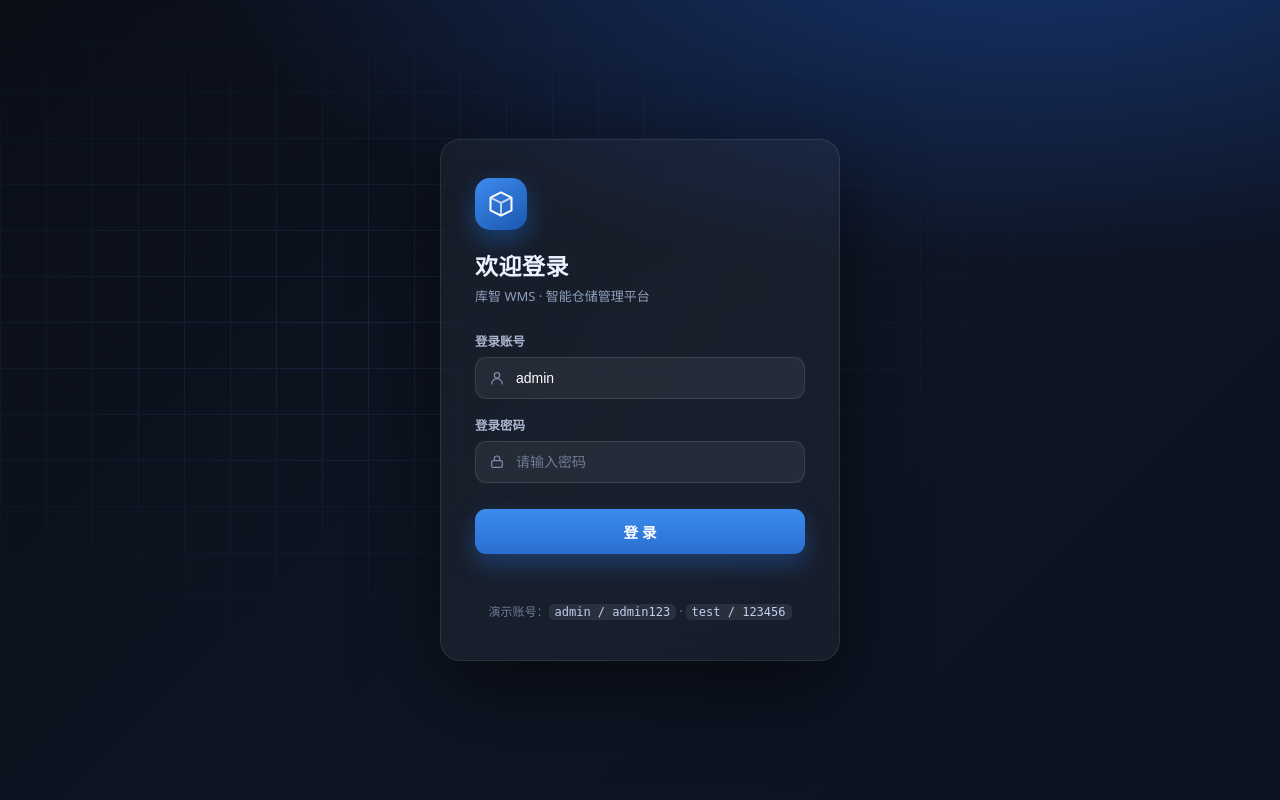
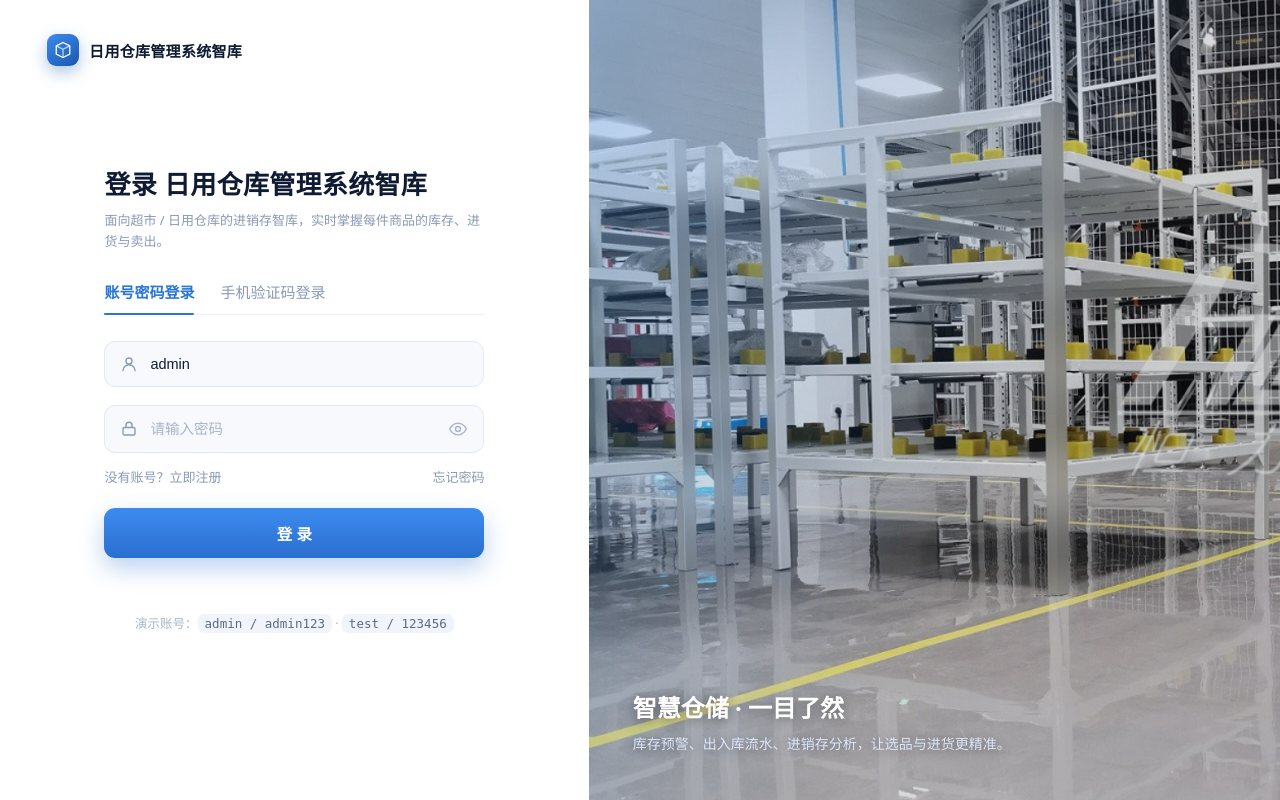
Before and after one commit to bal483836-ctrl/Warehouse_MS, a Spring Boot app: page /login.html in a window 1280 px wide. Run offline with Spring Boot 4, Linux system fonts and the light colour scheme.

Commit message:
优化 Batch1：登录改版 + 系统更名 + 导航精简 + 预警看板 + 精简数据
- 系统更名为「日用仓库管理系统智库」（登录页/标题/侧栏品牌）
- 登录页改为宽版两栏（左表单右图片，StreamLake 风格），密码框加显隐按钮，
  组件加宽美化；右侧沿用仓库实景图（裁掉旧表单）
- 导航精简：移除 菜单管理/用户角色/角色资源/库存盘点/盘点明细；
  新增「预警看板」显示低于安全下限的商品（/api/stats/lowstock）
- 精简种子流水数据（54 -> 20 行，跨 6 个月）
- 修复趋势图在稀疏数据下的 SVG 路径 bug
- 字段/文案统一中文

Co-Authored-By: Claude Opus 4.8 <noreply@anthropic.com>
Claude-Session: https://claude.ai/code/session_01VYBntPdELycWmpV4LMamDX

```diff
--- a/backend/src/main/resources/static/index.html
+++ b/backend/src/main/resources/static/index.html
@@ -3,7 +3,7 @@
 <head>
 <meta charset="utf-8">
 <meta name="viewport" content="width=device-width,initial-scale=1">
-<title>库智 WMS · 仓库管理系统</title>
+<title>日用仓库管理系统智库</title>
 <link rel="stylesheet" href="app.css">
 </head>
 <body>
@@ -11,7 +11,7 @@
   <aside class="sidebar">
     <div class="brand">
       <div class="logo"><svg viewBox="0 0 24 24" fill="none"><path d="M12 2 3 6.5v11L12 22l9-4.5v-11L12 2Z" stroke="#fff" stroke-width="1.7" stroke-linejoin="round"/><path d="M3 6.5 12 11l9-4.5M12 11v11" stroke="#fff" stroke-width="1.7" stroke-linejoin="round" opacity=".7"/></svg></div>
-      <div><b>库智 WMS</b><span>智能仓储管理平台</span></div>
+      <div><b>日用仓库智库</b><span>进销存 · 库存预警</span></div>
     </div>
     <nav id="nav" class="nav"></nav>
     <div class="side-foot">
--- a/backend/src/main/resources/static/login.html
+++ b/backend/src/main/resources/static/login.html
@@ -3,59 +3,113 @@
 <head>
 <meta charset="utf-8">
 <meta name="viewport" content="width=device-width,initial-scale=1">
-<title>登录 · 库智 WMS</title>
+<title>登录 · 日用仓库管理系统智库</title>
 <style>
   *{box-sizing:border-box}
-  body{margin:0;font-family:system-ui,-apple-system,"Segoe UI",sans-serif;min-height:100vh;display:grid;place-items:center;
-    background:radial-gradient(120% 80% at 80% -10%,#16346f,transparent 55%),linear-gradient(135deg,#0a0e17,#0e1523 55%,#0a1120);color:#eaf1ff;overflow:hidden}
-  .bg{position:fixed;inset:0;opacity:.16;background-image:
-    linear-gradient(#4c86e1 1px,transparent 1px),linear-gradient(90deg,#4c86e1 1px,transparent 1px);
-    background-size:46px 46px;mask-image:radial-gradient(80% 60% at 30% 40%,#000,transparent 75%)}
-  .card{position:relative;width:min(400px,92vw);background:rgba(255,255,255,.045);border:1px solid rgba(255,255,255,.09);
-    border-radius:20px;padding:38px 34px;backdrop-filter:blur(14px);box-shadow:0 30px 80px rgba(0,0,0,.5)}
-  .logo{width:52px;height:52px;border-radius:15px;background:linear-gradient(145deg,#3d8bef,#1b57b0);display:grid;place-items:center;
-    box-shadow:0 10px 26px rgba(28,92,171,.6);margin-bottom:18px}
-  .logo svg{width:28px;height:28px}
-  h1{font-size:23px;margin:0 0 4px;letter-spacing:.5px}
-  .sub{color:#8fa0bd;font-size:13px;margin-bottom:26px}
-  label{display:block;font-size:12.5px;color:#aab7cf;margin:16px 0 7px;font-weight:600}
-  .inp{display:flex;align-items:center;gap:9px;background:rgba(255,255,255,.06);border:1px solid rgba(255,255,255,.1);
-    border-radius:11px;padding:11px 13px;transition:border-color .15s}
-  .inp:focus-within{border-color:#4c86e1;box-shadow:0 0 0 3px rgba(76,134,225,.18)}
-  .inp svg{width:16px;height:16px;color:#7e8ea8;flex:0 0 auto}
-  .inp input{flex:1;background:none;border:none;outline:none;color:#fff;font-size:14px}
-  .inp input::placeholder{color:#6f7d95}
-  button{width:100%;margin-top:26px;padding:12px;border:none;border-radius:11px;background:linear-gradient(180deg,#3d8bef,#2a6fd0);
-    color:#fff;font-size:14.5px;font-weight:600;box-shadow:0 10px 24px rgba(42,111,208,.4);transition:transform .12s,box-shadow .12s}
-  button:hover{transform:translateY(-1px);box-shadow:0 14px 30px rgba(42,111,208,.5)}
-  button:disabled{opacity:.6;cursor:default;transform:none}
-  .err{color:#ff9b9b;font-size:12.5px;margin-top:14px;min-height:16px;text-align:center}
-  .hint{margin-top:18px;text-align:center;font-size:12px;color:#6f7d95;line-height:1.7}
-  .hint code{background:rgba(255,255,255,.08);padding:1px 6px;border-radius:5px;color:#bcd0f0}
+  body{margin:0;font-family:system-ui,-apple-system,"Segoe UI",sans-serif;background:#eef2f9;color:#0f1b33}
+  .wrap{display:flex;min-height:100vh}
+  /* 左侧登录面板 */
+  .left{width:46%;max-width:620px;min-width:380px;background:#fff;display:flex;flex-direction:column;justify-content:center;
+    padding:48px 8%;position:relative}
+  .brand{display:flex;align-items:center;gap:10px;position:absolute;top:34px;left:8%}
+  .brand .logo{width:32px;height:32px;border-radius:9px;background:linear-gradient(145deg,#3d8bef,#1b57b0);
+    display:grid;place-items:center;box-shadow:0 6px 16px rgba(28,92,171,.35)}
+  .brand .logo svg{width:18px;height:18px}
+  .brand b{font-size:15px;letter-spacing:.3px;color:#0f1b33}
+  .panel{width:100%;max-width:380px;margin:0 auto}
+  h1{font-size:26px;margin:0 0 8px;letter-spacing:.3px}
+  .sub{color:#8a99b5;font-size:13px;margin-bottom:30px;line-height:1.6}
+  /* 选项卡 */
+  .tabs{display:flex;gap:26px;border-bottom:1px solid #eef1f7;margin-bottom:26px}
+  .tabs .tab{padding-bottom:12px;font-size:15px;color:#8a99b5;cursor:pointer;position:relative;font-weight:500}
+  .tabs .tab.on{color:#2a78d6;font-weight:600}
+  .tabs .tab.on::after{content:"";position:absolute;left:0;right:0;bottom:-1px;height:2px;border-radius:2px;background:#2a78d6}
+  /* 输入框 */
+  .field{margin-bottom:18px}
+  .inp{display:flex;align-items:center;gap:10px;background:#f7f9fd;border:1px solid #e3e9f3;border-radius:11px;
+    padding:13px 15px;transition:border-color .15s,box-shadow .15s}
+  .inp:focus-within{border-color:#2a78d6;background:#fff;box-shadow:0 0 0 3px rgba(42,120,214,.12)}
+  .inp svg.lead{width:18px;height:18px;color:#8a99b5;flex:0 0 auto}
+  .inp input{flex:1;background:none;border:none;outline:none;color:#0f1b33;font-size:14.5px}
+  .inp input::placeholder{color:#a9b4c9}
+  .eye{width:20px;height:20px;color:#a9b4c9;cursor:pointer;flex:0 0 auto}
+  .eye:hover{color:#2a78d6}
+  .row-between{display:flex;align-items:center;justify-content:space-between;margin:-4px 0 22px;font-size:13px}
+  .row-between a{color:#8a99b5;text-decoration:none}
+  .row-between a:hover{color:#2a78d6}
+  .loginBtn{width:100%;padding:14px;border:none;border-radius:11px;background:linear-gradient(180deg,#3d8bef,#2a6fd0);
+    color:#fff;font-size:15.5px;font-weight:600;cursor:pointer;box-shadow:0 10px 24px rgba(42,111,208,.32);
+    transition:transform .12s,box-shadow .12s}
+  .loginBtn:hover{transform:translateY(-1px);box-shadow:0 14px 30px rgba(42,111,208,.42)}
+  .loginBtn:disabled{opacity:.6;cursor:default;transform:none}
+  .err{color:#d03b3b;font-size:13px;margin-top:14px;min-height:18px;text-align:center}
+  .hint{margin-top:22px;text-align:center;font-size:12.5px;color:#a9b4c9;line-height:1.9}
+  .hint code{background:#f1f4fa;padding:2px 7px;border-radius:6px;color:#5a6b85}
+  /* 右侧图片 */
+  .right{flex:1;position:relative;background:#0a1120;overflow:hidden}
+  .right img{width:100%;height:100%;object-fit:cover;display:block}
+  .right .veil{position:absolute;inset:0;background:linear-gradient(120deg,rgba(42,120,214,.34),rgba(10,17,32,.14) 60%)}
+  .right .cap{position:absolute;left:44px;bottom:44px;color:#fff;text-shadow:0 2px 12px rgba(0,0,0,.4);max-width:60%}
+  .right .cap h2{font-size:24px;margin:0 0 8px;font-weight:700}
+  .right .cap p{font-size:14px;margin:0;color:#dbe6fb;line-height:1.7}
+  @media (max-width:820px){ .right{display:none} .left{width:100%;max-width:none} }
 </style>
 </head>
 <body>
-<div class="bg"></div>
-<form class="card" id="form">
-  <div class="logo"><svg viewBox="0 0 24 24" fill="none"><path d="M12 2 3 6.5v11L12 22l9-4.5v-11L12 2Z" stroke="#fff" stroke-width="1.7" stroke-linejoin="round"/><path d="M3 6.5 12 11l9-4.5M12 11v11" stroke="#fff" stroke-width="1.7" stroke-linejoin="round" opacity=".7"/></svg></div>
-  <h1>欢迎登录</h1>
-  <div class="sub">库智 WMS · 智能仓储管理平台</div>
+<div class="wrap">
+  <div class="left">
+    <div class="brand">
+      <div class="logo"><svg viewBox="0 0 24 24" fill="none"><path d="M12 2 3 6.5v11L12 22l9-4.5v-11L12 2Z" stroke="#fff" stroke-width="1.7" stroke-linejoin="round"/><path d="M3 6.5 12 11l9-4.5M12 11v11" stroke="#fff" stroke-width="1.7" stroke-linejoin="round" opacity=".7"/></svg></div>
+      <b>日用仓库管理系统智库</b>
+    </div>
+    <form class="panel" id="form">
+      <h1>登录 日用仓库管理系统智库</h1>
+      <div class="sub">面向超市 / 日用仓库的进销存智库，实时掌握每件商品的库存、进货与卖出。</div>
 
-  <label>登录账号</label>
-  <div class="inp"><svg viewBox="0 0 24 24" fill="none"><circle cx="12" cy="8" r="4" stroke="currentColor" stroke-width="1.8"/><path d="M4 21a8 8 0 0 1 16 0" stroke="currentColor" stroke-width="1.8" stroke-linecap="round"/></svg>
-    <input id="number" placeholder="请输入账号" autocomplete="username" value="admin"></div>
+      <div class="tabs">
+        <div class="tab on">账号密码登录</div>
+        <div class="tab" title="暂未开放">手机验证码登录</div>
+      </div>
 
-  <label>登录密码</label>
-  <div class="inp"><svg viewBox="0 0 24 24" fill="none"><rect x="4" y="10" width="16" height="10" rx="2" stroke="currentColor" stroke-width="1.8"/><path d="M8 10V7a4 4 0 0 1 8 0v3" stroke="currentColor" stroke-width="1.8"/></svg>
-    <input id="password" type="password" placeholder="请输入密码" autocomplete="current-password"></div>
+      <div class="field">
+        <div class="inp">
+          <svg class="lead" viewBox="0 0 24 24" fill="none"><circle cx="12" cy="8" r="4" stroke="currentColor" stroke-width="1.8"/><path d="M4 21a8 8 0 0 1 16 0" stroke="currentColor" stroke-width="1.8" stroke-linecap="round"/></svg>
+          <input id="number" placeholder="请输入用户名" autocomplete="username" value="admin">
+        </div>
+      </div>
 
-  <button type="submit" id="btn">登 录</button>
-  <div class="err" id="err"></div>
-  <div class="hint">演示账号：<code>admin / admin123</code> · <code>test / 123456</code></div>
-</form>
+      <div class="field">
+        <div class="inp">
+          <svg class="lead" viewBox="0 0 24 24" fill="none"><rect x="4" y="10" width="16" height="10" rx="2" stroke="currentColor" stroke-width="1.8"/><path d="M8 10V7a4 4 0 0 1 8 0v3" stroke="currentColor" stroke-width="1.8"/></svg>
+          <input id="password" type="password" placeholder="请输入密码" autocomplete="current-password">
+          <svg class="eye" id="eye" viewBox="0 0 24 24" fill="none"><path d="M2 12s3.5-7 10-7 10 7 10 7-3.5 7-10 7-10-7-10-7Z" stroke="currentColor" stroke-width="1.7"/><circle cx="12" cy="12" r="3" stroke="currentColor" stroke-width="1.7"/></svg>
+        </div>
+      </div>
+
+      <div class="row-between">
+        <a href="javascript:void(0)">没有账号？立即注册</a>
+        <a href="javascript:void(0)">忘记密码</a>
+      </div>
+
+      <button type="submit" class="loginBtn" id="btn">登 录</button>
+      <div class="err" id="err"></div>
+      <div class="hint">演示账号：<code>admin / admin123</code> · <code>test / 123456</code></div>
+    </form>
+  </div>
+  <div class="right">
+    <img src="img/login-side.png" alt="智能仓库">
+    <div class="veil"></div>
+    <div class="cap"><h2>智慧仓储 · 一目了然</h2><p>库存预警、出入库流水、进销存分析，让选品与进货更精准。</p></div>
+  </div>
+</div>
 <script>
   const $=s=>document.querySelector(s);
   if(localStorage.getItem('wms_token')) location.href='index.html';
+  // 密码显隐
+  $('#eye').addEventListener('click',()=>{
+    const p=$('#password'); p.type = p.type==='password' ? 'text' : 'password';
+    $('#eye').style.color = p.type==='text' ? '#2a78d6' : '';
+  });
   $('#form').addEventListener('submit',async e=>{
     e.preventDefault();
     const btn=$('#btn'), err=$('#err'); err.textContent=''; btn.disabled=true; btn.textContent='登录中…';
```
Also changed, not shown: backend/src/main/java/com/wms/controller/StatsController.java (+13 -0 lines), backend/src/main/resources/static/app.js (+34 -13 lines), db/record_seed.sql (+20 -54 lines), backend/src/main/resources/static/img/login-side.png (added), db/ahut_base_full.sql.
